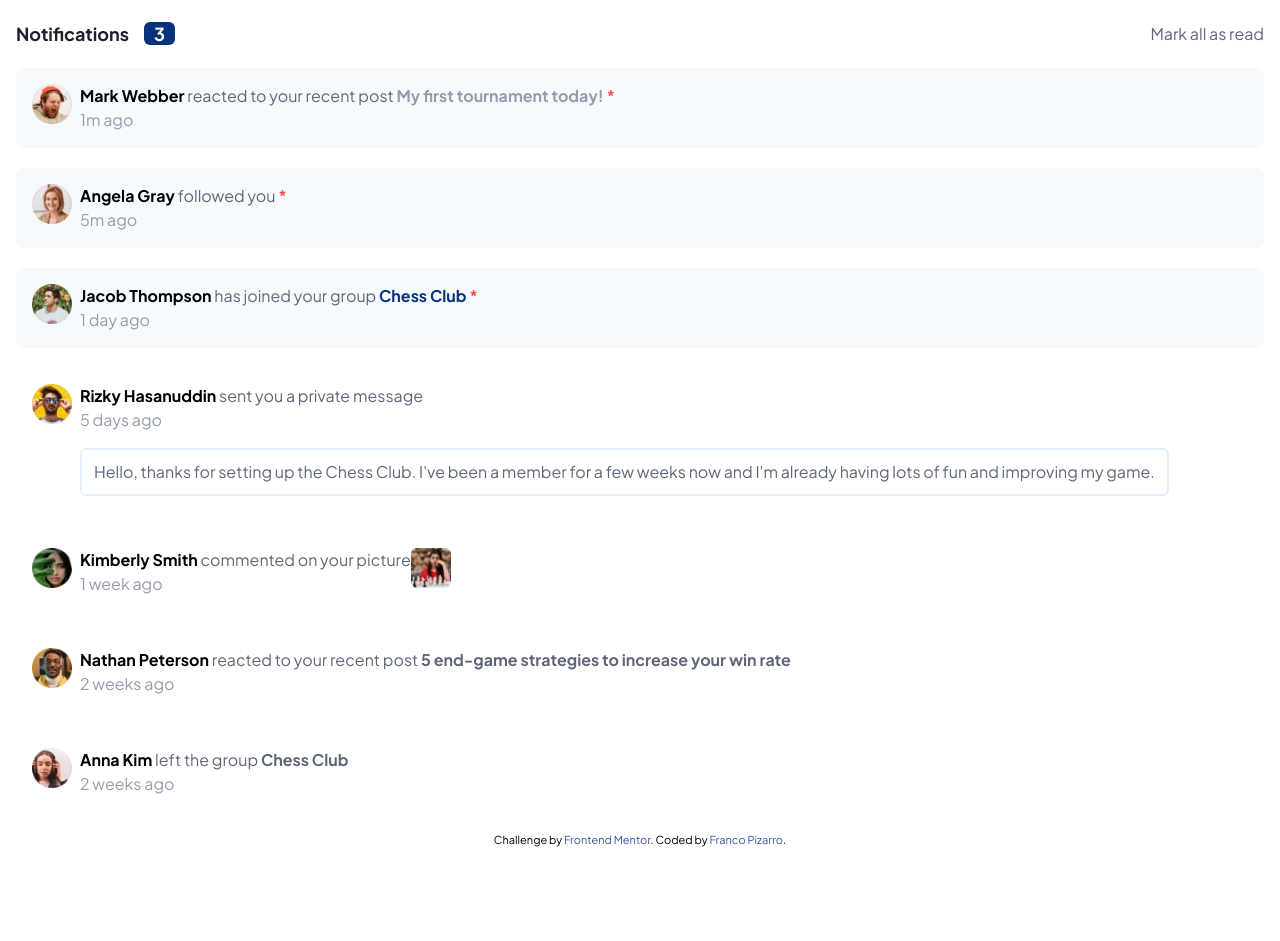
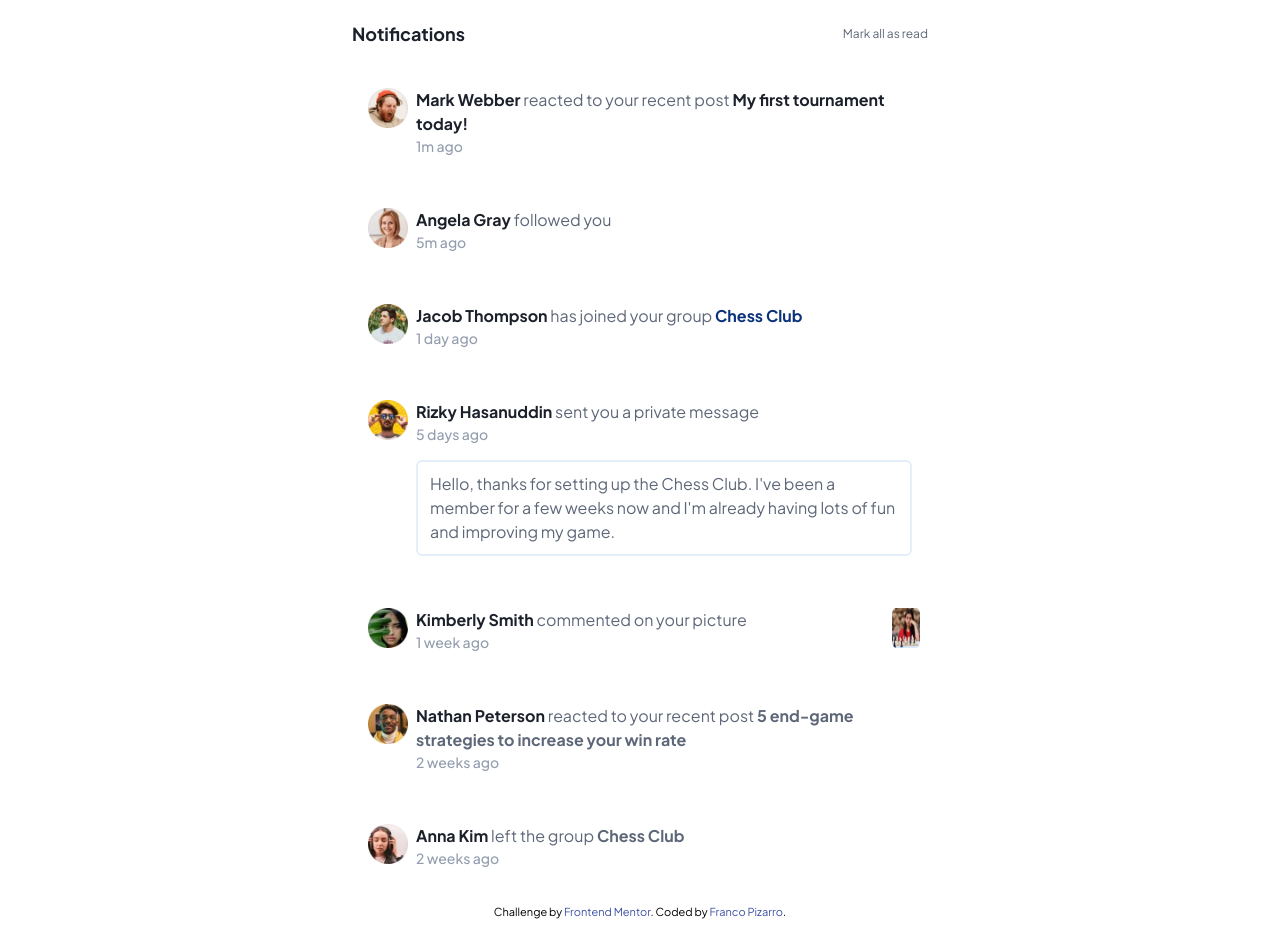
Before and after one commit to FranquiPI/Notificationes-page-main, a website: page notifications-page-main/index.html in a window 1280 px wide. Both pictures are taken after a click on the element "Mark all as read". Before the commit the page ends 869 px from the top, so only its background shows below. Drawn offline with Linux system fonts and the light colour scheme; a web font is replaced by a local one.

Commit message:
Comenzamos con el JavaScript del proyecto

```diff
--- /dev/null
+++ b/notifications-page-main/assets/js/script.js
@@ -0,0 +1,42 @@
+const markAll = document.getElementById('mark-all');
+const notificationDots = document.querySelectorAll('.not-read');
+const notificationPost = document.querySelectorAll('.notificationPost');
+const notificationNum = document.querySelector('.notificationsNum');
+
+markAll.addEventListener("click", () => {
+    ReadAll();
+});
+
+//FUNCIÓN PARA MARCAR TODO COMO LEÍDO
+const ReadAll = () => {
+    notificationDots.forEach(dot => {
+        dot.classList.add('invisible');
+    });
+
+    notificationPost.forEach(post => {
+        post.classList.remove('bg-(--Very-light-grayish-blue)');
+    });
+
+    notificationNum.classList.add('invisible');
+
+}
+
+
+// FUNCIÓN PARA CLICKEAR UNA NOTIFICACÓN NO LEIDA
+notificationPost.forEach(post => {
+    post.addEventListener('click', () => {
+        post.querySelector('.not-read').classList.add('invisible');
+
+        post.classList.remove('bg-(--Very-light-grayish-blue)');
+
+
+        updateNotification();
+    });
+});
+
+const updateNotification  = () => {
+    const notReadElementsActual = document.querySelectorAll('.invisble');
+    notificationNum.innerText = notReadElementsActual.length;
+    console.log(notReadElementsActual)
+
+}
--- a/notifications-page-main/index.html
+++ b/notifications-page-main/index.html
@@ -21,49 +21,50 @@
   </style>
 </head>
 
-<body class="box-border max-w-full px-4 py-5 text-base select-none">
+<body class="box-border max-w-full px-4 py-5 select-none flex flex-col text-sm xl:text-base">
+  <div class="max-w-xl m-auto">
 
-  <div class="flex w-full justify-between">
+  <div class="flex w-full justify-between mb-6">
 
-    <h3 class="text-(--Very-dark-blue) font-bold text-lg">Notifications <span class="bg-(--Blue) text-white px-2.5 ml-3 rounded-md">3</span></h3>
-    <p class="flex items-center text- text-(--Dark-grayish-blue) cursor-pointer active:text-(--Blue)">Mark all as read</p>
+    <h3 class="text-(--Very-dark-blue) font-bold text-lg">Notifications<span class="bg-(--Blue) text-white px-2.5 ml-1 rounded-md text-sm notificationsNum">3</span></h3>
+    <p id="mark-all" class="flex items-center text-xs text-(--Dark-grayish-blue) cursor-pointer hover:text-(--Blue) active:font-bold">Mark all as read</p>
   </div>
 
-  <div class="bg-(--Very-light-grayish-blue) flex mt-5 p-4 rounded-md">
+  <div class="bg-(--Very-light-grayish-blue) flex mt-5 p-4 rounded-md cursor-pointer notificationPost">
       <img src="./assets/images/avatar-mark-webber.webp" alt="" class="size-10">
       <div class="pl-2">
         <p>
-          <span class="font-bold cursor-pointer active:text-(--Blue)">Mark Webber</span>
+          <span class="text-(--Very-dark-blue) font-bold cursor-pointer hover:text-(--Blue)">Mark Webber</span>
           <span class= "text-(--Dark-grayish-blue)">reacted to your recent post</span>
-          <span class="text-(--Grayish-blue) font-bold cursor-pointer active:text-(--Blue)">My first tournament today!</span>
-          <span class="text-(--Red) font-bold">*</span>
+          <span class="text-(--Very-dark-blue) font-bold cursor-pointer hover:text-(--Blue)">My first tournament today!</span>
+            <span class="bg-(--Red) w-2 h-2 inline-block rounded-full ml-2 align-middle not-read"></span>
         </p>
-        <p class="text-(--Grayish-blue)">1m ago</p>
+        <p class="text-(--Grayish-blue) text-sm font-medium">1m ago</p>
       </div>
   </div>
 
-  <div class="bg-(--Very-light-grayish-blue) flex mt-5 p-4 rounded-md">
+  <div class="bg-(--Very-light-grayish-blue) flex mt-5 p-4 rounded-md cursor-pointer notificationPost">
     <img src="./assets/images/avatar-angela-gray.webp" alt="" class="size-10">
     <div class="pl-2">
       <p>
-        <span class="font-bold cursor-pointer active:text-(--Blue)">Angela Gray </span>
+        <span class="text-(--Very-dark-blue) font-bold cursor-pointer active:text-(--Blue)">Angela Gray </span>
         <span class="text-(--Dark-grayish-blue)">followed you</span>
-        <span class="text-(--Red) font-bold">*</span>
+        <span class="bg-(--Red) w-2 h-2 inline-block rounded-full ml-2 align-middle not-read"></span>
       </p>
-      <p class="text-(--Grayish-blue)">5m ago</p>
+      <p class="text-(--Grayish-blue) text-sm font-medium">5m ago</p>
     </div>
   </div>
 
-  <div class="bg-(--Very-light-grayish-blue) flex mt-5 p-4 rounded-md">
+  <div class="bg-(--Very-light-grayish-blue) flex mt-5 p-4 rounded-md cursor-pointer notificationPost">
     <img src="./assets/images/avatar-jacob-thompson.webp" alt="" class="size-10">
     <div class="pl-2">
       <p>
-        <span class="font-bold">Jacob Thompson</span>
+        <span class="text-(--Very-dark-blue) font-bold cursor-pointer">Jacob Thompson</span>
         <span class="text-(--Dark-grayish-blue)">has joined your group</span>
         <span class="text-(--Blue) font-bold hover:cursor-pointer"> Chess Club</span>
-        <span class="text-(--Red) font-bold">*</span>
+        <span class="bg-(--Red) w-2 h-2 inline-block rounded-full ml-2 align-middle not-read"></span>
       </p>
-      <p class="text-(--Grayish-blue)">1 day ago</p>
+      <p class="text-(--Grayish-blue) text-sm font-medium">1 day ago</p>
     </div>
   </div>
 
@@ -71,10 +72,10 @@
     <img src="./assets/images/avatar-rizky-hasanuddin.webp" alt="" class="size-10">
     <div class="pl-2">
       <p>
-        <span class="font-bold">Rizky Hasanuddin</span>
+        <span class="text-(--Very-dark-blue) font-bold cursor-pointer">Rizky Hasanuddin</span>
         <span class="text-(--Dark-grayish-blue)">sent you a private message</span>
       </p>
-      <p class="text-(--Grayish-blue)">5 days ago</p>
+      <p class="text-(--Grayish-blue) text-sm font-medium">5 days ago</p>
       <p class="text-(--Dark-grayish-blue) border-(--Light-grayish-blue-1) border-2 rounded-md py-2.5 px-3 mt-4 hover:bg-(--Light-grayish-blue-1) cursor-pointer">
         Hello, thanks for setting up the Chess Club. I've been a member for a few weeks now and
         I'm already having lots of fun and improving my game.
@@ -82,29 +83,27 @@
     </div>
   </div>
 
-  <div class="flex mt-5 p-4">
+  <div class="flex mt-5 p-4 relative">
     <img src="./assets/images/avatar-kimberly-smith.webp" alt="" class="size-10">
     <div class="pl-2">
       <p>
-        <span class="font-bold">Kimberly Smith</span>
+        <span class="text-(--Very-dark-blue) font-bold cursor-pointer">Kimberly Smith</span>
         <span class="text-(--Dark-grayish-blue)">commented on your picture</span>
       </p>
-      <p class="text-(--Grayish-blue)">1 week ago</p>
+      <p class="text-(--Grayish-blue) text-sm font-medium">1 week ago</p>
     </div>
-    <div class="flex justify-end">
-      <img src="./assets/images/image-chess.webp" alt="" class="size-10 hover:cursor-pointer">
-    </div>
+    <img src="./assets/images/image-chess.webp" alt="" class="size-10 absolute right-2 pl-3 hover:cursor-pointer">
   </div>
 
   <div class="flex mt-5 p-4">
     <img src="./assets/images/avatar-nathan-peterson.webp" alt="" class="size-10">
     <div class="pl-2">
       <p class="text-pretty">
-        <span class="font-bold">Nathan Peterson</span>
+        <span class="text-(--Very-dark-blue) font-bold cursor-pointer">Nathan Peterson</span>
         <span class="text-(--Dark-grayish-blue)">reacted to your recent post</span>
         <span class="text-(--Dark-grayish-blue) font-bold"> 5 end-game strategies to increase your win rate</span>
       </p>
-      <p class="text-(--Grayish-blue)">2 weeks ago</p>
+      <p class="text-(--Grayish-blue) text-sm font-medium">2 weeks ago</p>
     </div>
   </div>
 
@@ -112,14 +111,15 @@
     <img src="./assets/images/avatar-anna-kim.webp" alt="" class="size-10">
     <div class="pl-2">
       <p>
-        <span class="font-bold">Anna Kim </span>
+        <span class="text-(--Very-dark-blue) font-bold cursor-pointer">Anna Kim </span>
         <span class="text-(--Dark-grayish-blue)">left the group</span>
         <span class="text-(--Dark-grayish-blue) font-bold">Chess Club</span>
       </p>
-      <p class="text-(--Grayish-blue)">2 weeks ago</p>
+      <p class="text-(--Grayish-blue) text-sm font-medium">2 weeks ago</p>
     </div>
   </div>
 
+</div>
 
   <div class="mt-5">
     <div class="attribution">
@@ -127,5 +127,7 @@
       Coded by <a href="#">Franco Pizarro</a>.
     </div>
   </div>
+
+  <script src="./assets/js/script.js"></script>
 </body>
 </html>
```
Also changed, not shown: notifications-page-main/assets/css/app.css.
